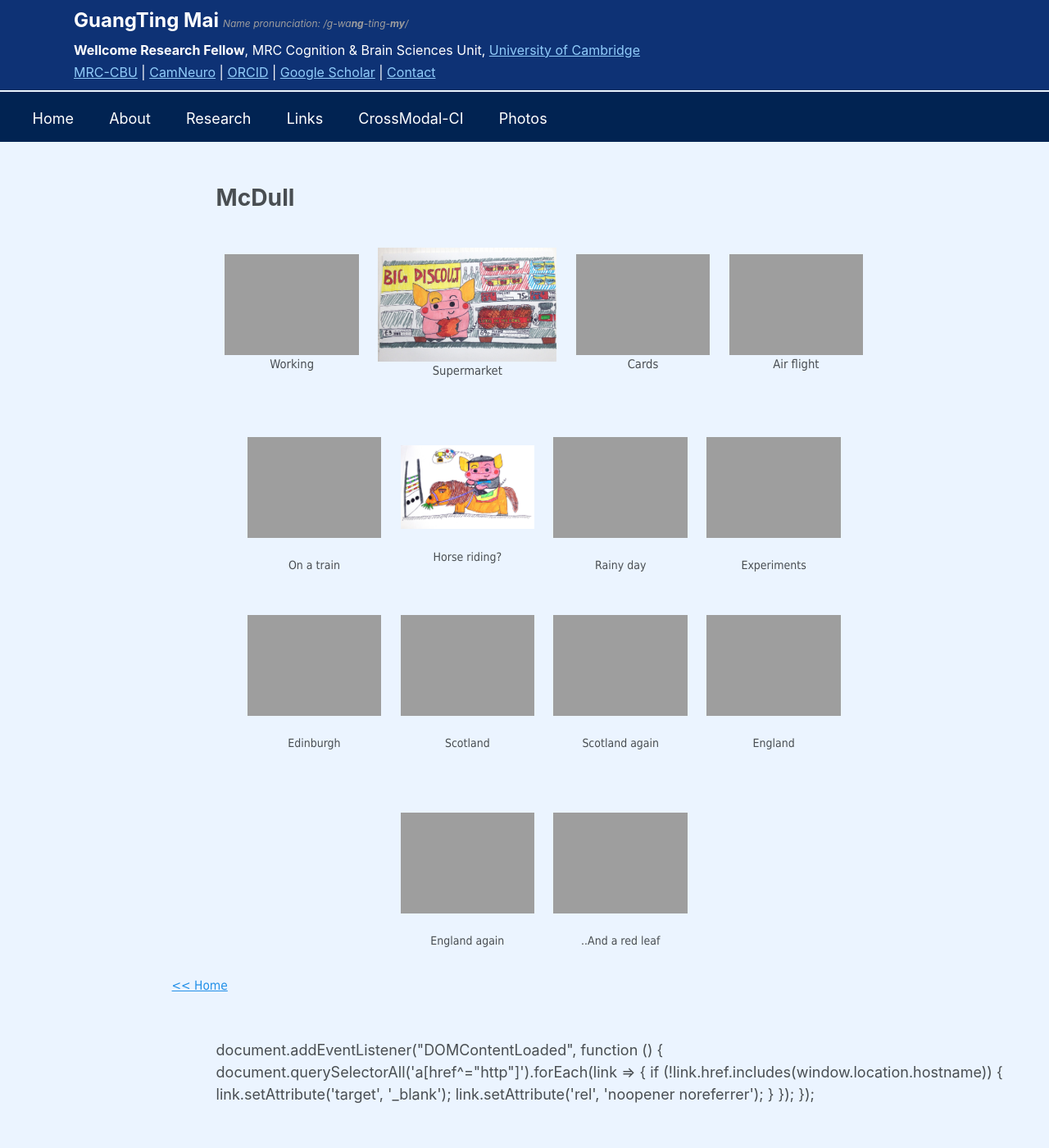
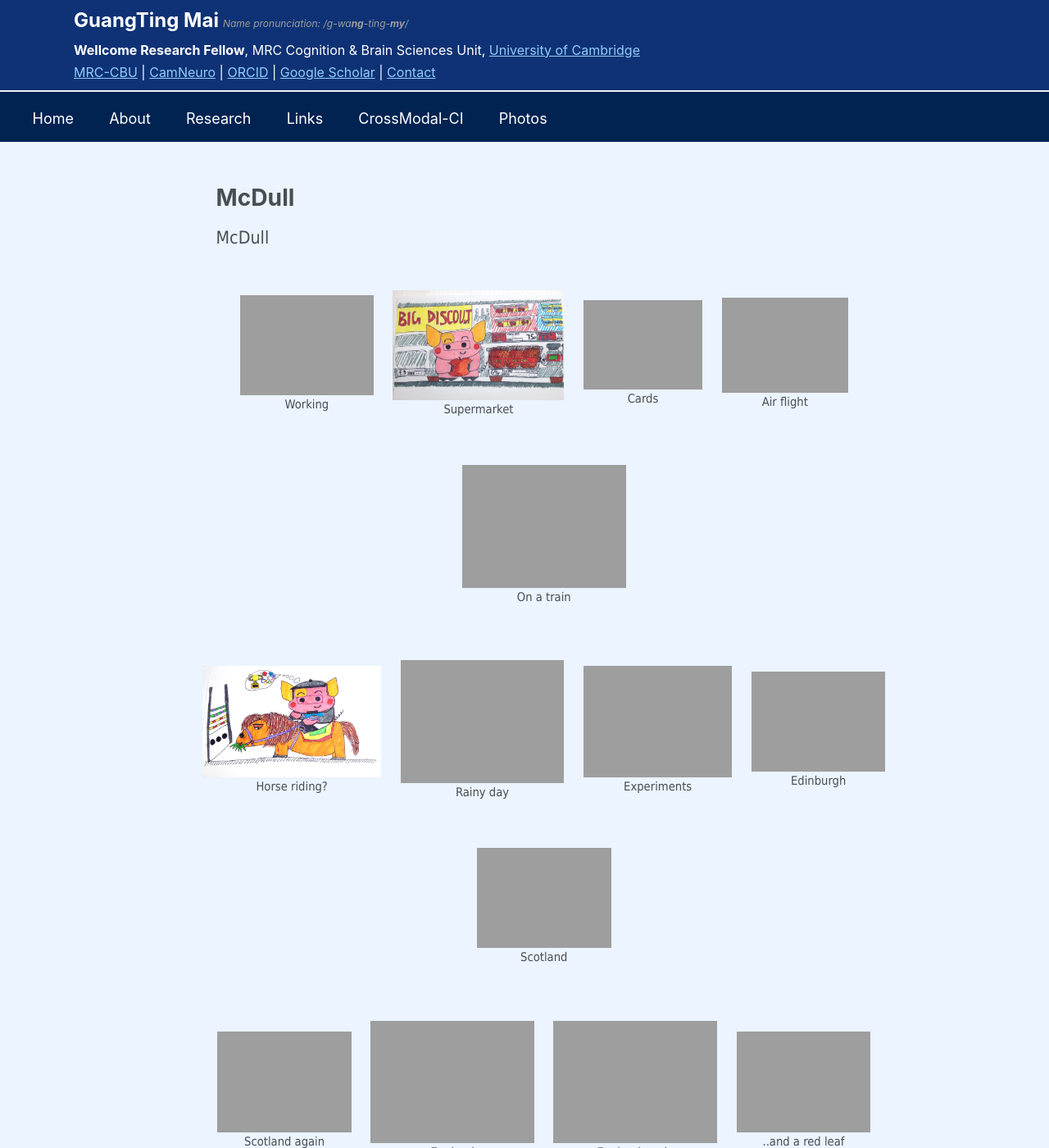
Before and after one commit to guangtingmai/guangtingmai.github.io, a Jekyll site: the page built from _pages/mcdull.html, in a window 1280 px wide and 1400 px high. Shown: the whole window at 82% size. Built offline with Jekyll 4.4.1, drawn with Linux system fonts in a browser that asks for light colours.

Commit message:
Update mcdull.html

```diff
--- a/_pages/mcdull.html
+++ b/_pages/mcdull.html
@@ -4,43 +4,29 @@ title: "McDull"
 permalink: /mcdull/
 author_profile: true
 ---
+<p><span style="font-size: 16pt;font-family: Tahoma;line-height: 1.6;display: block">McDull</span></p>
 
 <div class="flex-row">
   <div style="width: 18%; text-align: center;font-size:11pt; font-family:Tahoma"><p align="center"><img src="https://guangtingmai.github.io/images/barchair.jpg">Working</p></div>
-  <div style="width: 24%; text-align: center;font-size:11pt; font-family:Tahoma"><p align="center"><img src="https://guangtingmai.github.io/images/supermarket.jpg">Supermarket</p></div>
-  <div style="width: 18%; text-align: center;font-size:11pt; font-family:Tahoma"><p align="center"><img src="https://guangtingmai.github.io/images/royalmail.jpg">Cards</p></div>
-  <div style="width: 18%; text-align: center;font-size:11pt; font-family:Tahoma"><p align="center"><img src="https://guangtingmai.github.io/images/airflight.jpg">Air flight</p></div>
+  <div style="width: 23%; text-align: center;font-size:11pt; font-family:Tahoma"><p align="center"><img src="https://guangtingmai.github.io/images/supermarket.jpg">Supermarket</p></div>
+  <div style="width: 16%; text-align: center;font-size:11pt; font-family:Tahoma"><p align="center"><img src="https://guangtingmai.github.io/images/royalmail.jpg">Cards</p></div>
+  <div style="width: 17%; text-align: center;font-size:11pt; font-family:Tahoma"><p align="center"><img src="https://guangtingmai.github.io/images/airflight.jpg">Air flight</p></div>
+  <div style="width: 22%; text-align: center;font-size:11pt; font-family:Tahoma"><p align="center"><img src="https://guangtingmai.github.io/images/takingtrain.jpg">On a train</p></div>
 </div>
 
 <div class="flex-row">
-  <div style="width: 18%; text-align: center;"><p align="center"><img src="https://guangtingmai.github.io/images/takingtrain.jpg">
-    <p style="margin:0 0 0; font-size:10.5pt; font-family:Tahoma">On a train</p></div>
-  <div style="width: 18%; text-align: center;"><p align="center"><img src="https://guangtingmai.github.io/images/ponyride.jpg">
-    <p style="margin:0 0 0; font-size:10.5pt; font-family:Tahoma">Horse riding?</p></div>
-  <div style="width: 18%; text-align: center;"><p align="center"><img src="https://guangtingmai.github.io/images/rainyday.jpg">
-    <p style="margin:0 0 0; font-size:10.5pt; font-family:Tahoma">Rainy day</p></div>
-  <div style="width: 18%; text-align: center;"><p align="center"><img src="https://guangtingmai.github.io/images/eegpig.jpg">
-    <p style="margin:0 0 0; font-size:10.5pt; font-family:Tahoma">Experiments</p></div>
+  <div style="width: 24%; text-align: center;font-size:11pt; font-family:Tahoma"><p align="center"><img src="https://guangtingmai.github.io/images/ponyride.jpg">Horse riding?</p></div>
+  <div style="width: 22%; text-align: center;font-size:11pt; font-family:Tahoma"><p align="center"><img src="https://guangtingmai.github.io/images/rainyday.jpg">Rainy day</p></div>
+  <div style="width: 20%; text-align: center;font-size:11pt; font-family:Tahoma"><p align="center"><img src="https://guangtingmai.github.io/images/eegpig.jpg">Experiments</p></div>
+  <div style="width: 18%; text-align: center;font-size:11pt; font-family:Tahoma"><p align="center"><img src="https://guangtingmai.github.io/images/edinburgh.jpg">Edinburgh</p></div>
+  <div style="width: 18%; text-align: center;font-size:11pt; font-family:Tahoma"><p align="center"><img src="https://guangtingmai.github.io/images/scotland1.png">Scotland</p></div>
 </div>
 
 <div class="flex-row">
-  <div style="width: 18%; text-align: center;"><p align="center"><img src="https://guangtingmai.github.io/images/edinburgh.jpg">
-    <p style="margin:0 0 0; font-size:10.5pt; font-family:Tahoma">Edinburgh</p></div>
-  <div style="width: 18%; text-align: center;"><p align="center"><img src="https://guangtingmai.github.io/images/scotland1.jpg">
-    <p style="margin:0 0 0; font-size:10.5pt; font-family:Tahoma">Scotland</p></div>
-  <div style="width: 18%; text-align: center;"><p align="center"><img src="https://guangtingmai.github.io/images/scotland2.jpg">
-    <p style="margin:0 0 0; font-size:10.5pt; font-family:Tahoma">Scotland again</p></div>
-  <div style="width: 18%; text-align: center;"><p align="center"><img src="https://guangtingmai.github.io/images/england1.jpg">
-    <p style="margin:0 0 0; font-size:10.5pt; font-family:Tahoma">England</p></div>
-<div>
-
-<div class="flex-row">
-  <div style="width: 18%; text-align: center;"><p align="center"><img src="https://guangtingmai.github.io/images/england2.jpg">
-    <p style="margin:0 0 0; font-size:10.5pt; font-family:Tahoma">England again</p></div>
-  <div style="width: 18%; text-align: center;"><p align="center"><img src="https://guangtingmai.github.io/images/redleaf.jpg">
-    <p style="margin:0 0 0; font-size:10.5pt; font-family:Tahoma">..And a red leaf</p></div>
+  <div style="width: 18%; text-align: center;font-size:11pt; font-family:Tahoma"><p align="center"><img src="https://guangtingmai.github.io/images/scotland2.jpg">Scotland again</p></div>
+  <div style="width: 22%; text-align: center;font-size:11pt; font-family:Tahoma"><p align="center"><img src="https://guangtingmai.github.io/images/england1.jpg">England</p></div>
+  <div style="width: 22%; text-align: center;font-size:11pt; font-family:Tahoma"><p align="center"><img src="https://guangtingmai.github.io/images/england2.jpg">England again</p></div>
+  <div style="width: 18%; text-align: center;font-size:11pt; font-family:Tahoma"><p align="center"><img src="https://guangtingmai.github.io/images/redleaf.jpg">..and a red leaf</p></div>
 </div>
 
-<p style="font-size:11.5pt;font-family:Tahoma;line-height: 1.55;">
-  <span><a href="https://guangtingmai.github.io/readme/"><< Home</a></span>
-</p>
+<p><span style="font-size: 16pt;font-family: Tahoma;line-height: 1.6;display: block"><a href="https://guangtingmai.github.io/readme/"><< Home</a></span></p>
```
